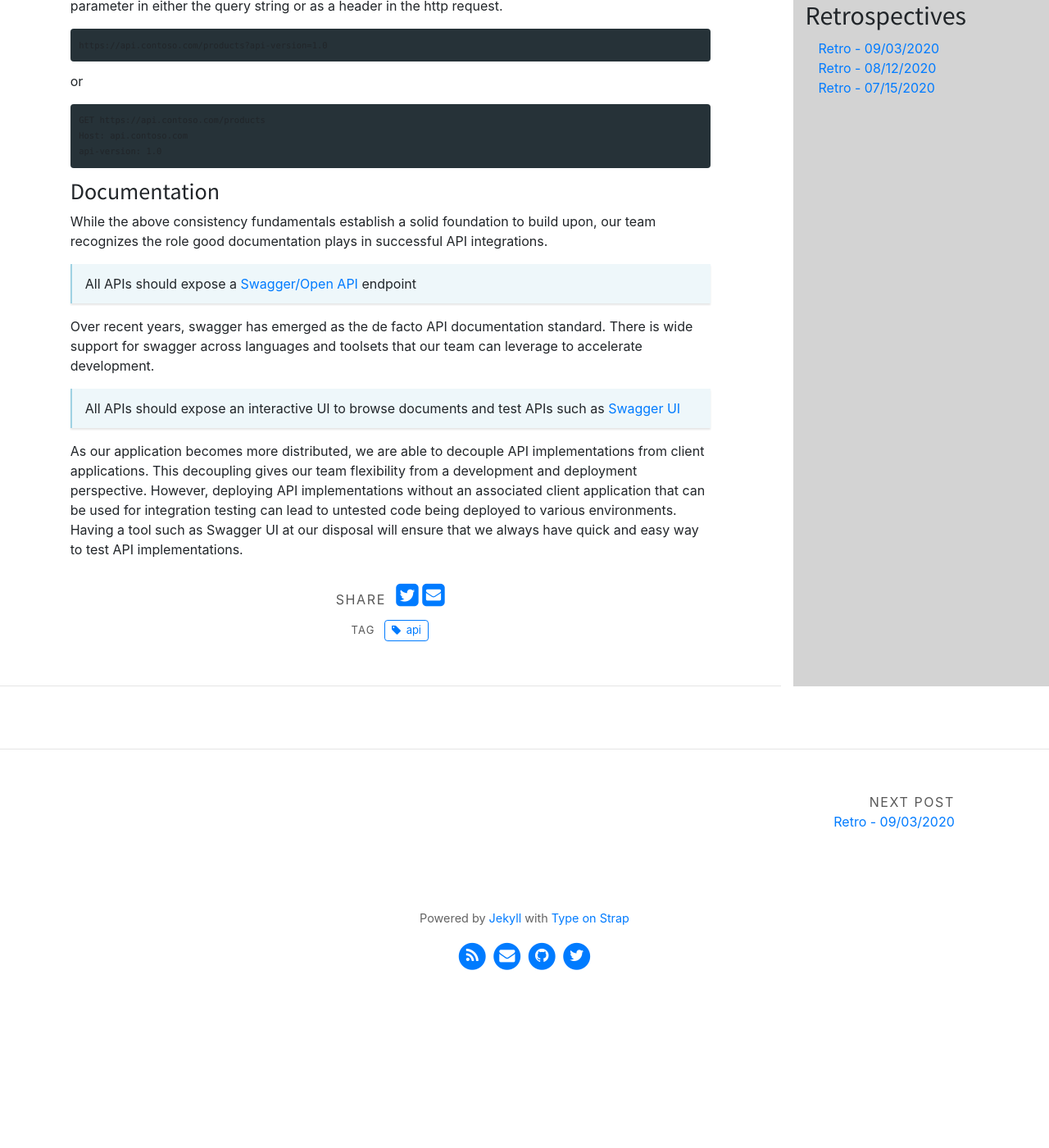
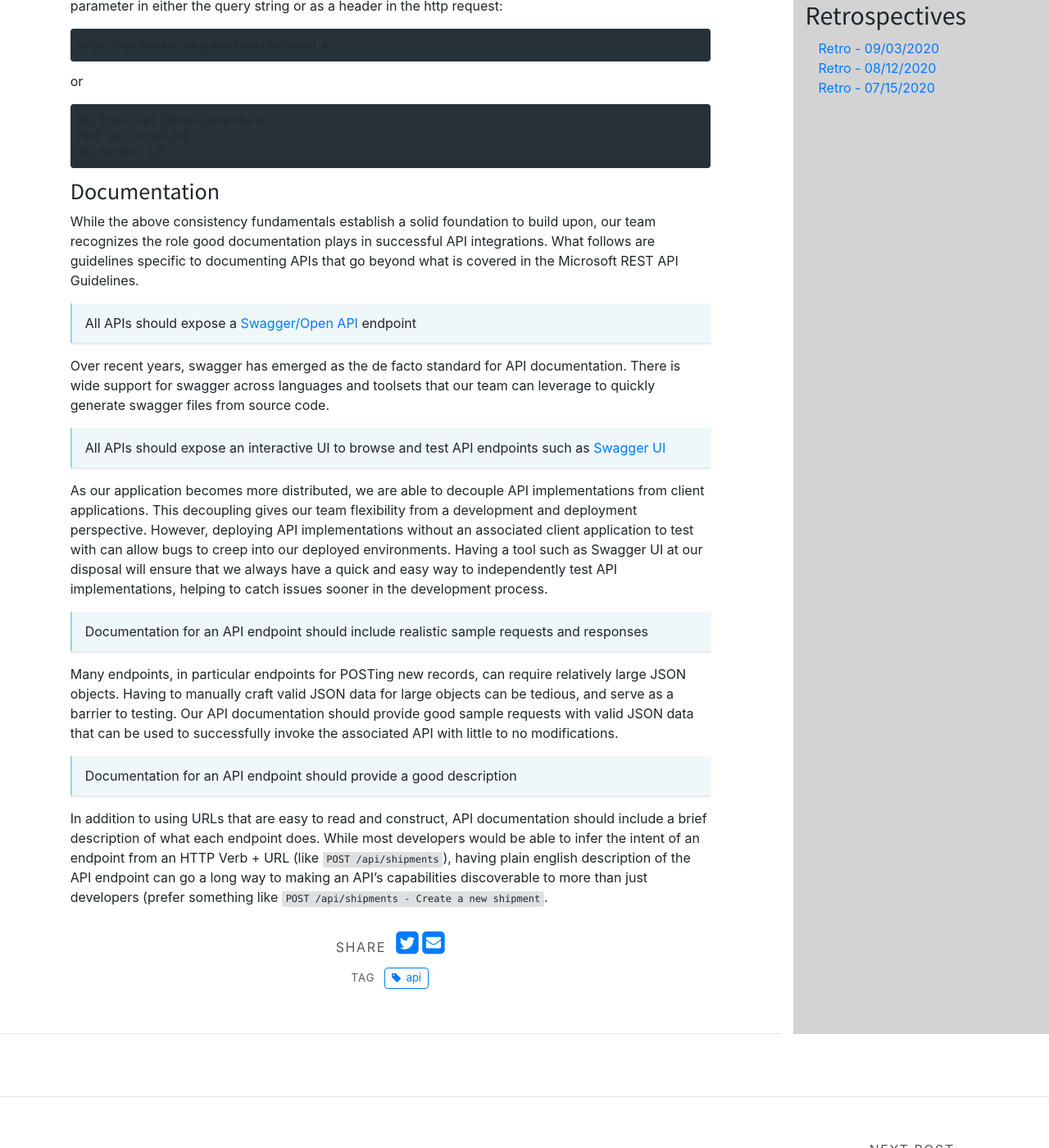
Before and after one commit to TeamLighthorse/teamlighthorse.github.io, a Jekyll site: the page built from _posts/2020-09-11-api-guidelines.md, in a window 1280 px wide and 1400 px high, scrolled down 1387 px. Shown: the whole window at 82% size. Built offline with Jekyll 4.4.1, drawn with Linux system fonts in a browser that asks for light colours; comment, search, counter and statistics services are not loaded; before the commit the page ends 2611 px from its top, so only the background shows below that; some of the changed text lies outside the part shown.

Commit message:
Update 2020-09-11-api-guidelines.md
finish up

````diff
--- a/_posts/2020-09-11-api-guidelines.md
+++ b/_posts/2020-09-11-api-guidelines.md
@@ -40,7 +40,7 @@ Specifically, our team has adopted the [HTTP Problem Details](https://tools.ietf
 > changes.
 
 The guidelines allow for different versioning patterns.  Our team has settled on using an `api-version` parameter
-in either the query string or as a header in the http request.
+in either the query string or as a header in the http request:
 
 ```
 https://api.contoso.com/products?api-version=1.0
@@ -56,18 +56,36 @@ api-version: 1.0
 
 ### Documentation
 While the above consistency fundamentals establish a solid foundation to build upon, our team recognizes
-the role good documentation plays in successful API integrations.
+the role good documentation plays in successful API integrations.  What follows are guidelines specific
+to documenting APIs that go beyond what is covered in the Microsoft REST API Guidelines.
 
 > All APIs should expose a [Swagger/Open API](https://swagger.io/specification/) endpoint
 
-Over recent years, swagger has emerged as the de facto API documentation standard.  There is wide support
-for swagger across languages and toolsets that our team can leverage to accelerate development.
+Over recent years, swagger has emerged as the de facto standard for API documentation.  There is wide support
+for swagger across languages and toolsets that our team can leverage to quickly generate swagger files
+from source code.
 
-> All APIs should expose an interactive UI to browse documents and test APIs such as
+> All APIs should expose an interactive UI to browse and test API endpoints such as
 > [Swagger UI](https://swagger.io/tools/swagger-ui/)
 
 As our application becomes more distributed, we are able to decouple API implementations from client applications.
 This decoupling gives our team flexibility from a development and deployment perspective.  However, deploying API
-implementations without an associated client application that can be used for integration testing can lead to
-untested code being deployed to various environments.  Having a tool such as Swagger UI at our disposal will ensure
-that we always have quick and easy way to test API implementations.
+implementations without an associated client application to test with can allow bugs to creep into our deployed
+environments.  Having a tool such as Swagger UI at our disposal will ensure
+that we always have a quick and easy way to independently test API implementations, helping to catch issues sooner
+in the development process.
+
+> Documentation for an API endpoint should include realistic sample requests and responses
+
+Many endpoints, in particular endpoints for POSTing new records, can require relatively large JSON objects.
+Having to manually craft valid JSON data for large objects can be tedious, and serve as a barrier to
+testing.  Our API documentation should provide good sample requests with valid JSON data that can be used
+to successfully invoke the associated API with little to no modifications.
+
+> Documentation for an API endpoint should provide a good description
+
+In addition to using URLs that are easy to read and construct, API documentation should
+include a brief description of what each endpoint does.  While most developers would be able to
+infer the intent of an endpoint from an HTTP Verb + URL (like `POST /api/shipments`), having plain english
+description of the API endpoint can go a long way to making an API's capabilities discoverable to more
+than just developers (prefer something like `POST /api/shipments - Create a new shipment`.
````
Also changed, not shown: other parts of _posts/2020-09-11-api-guidelines.md (+1 -1 lines).
